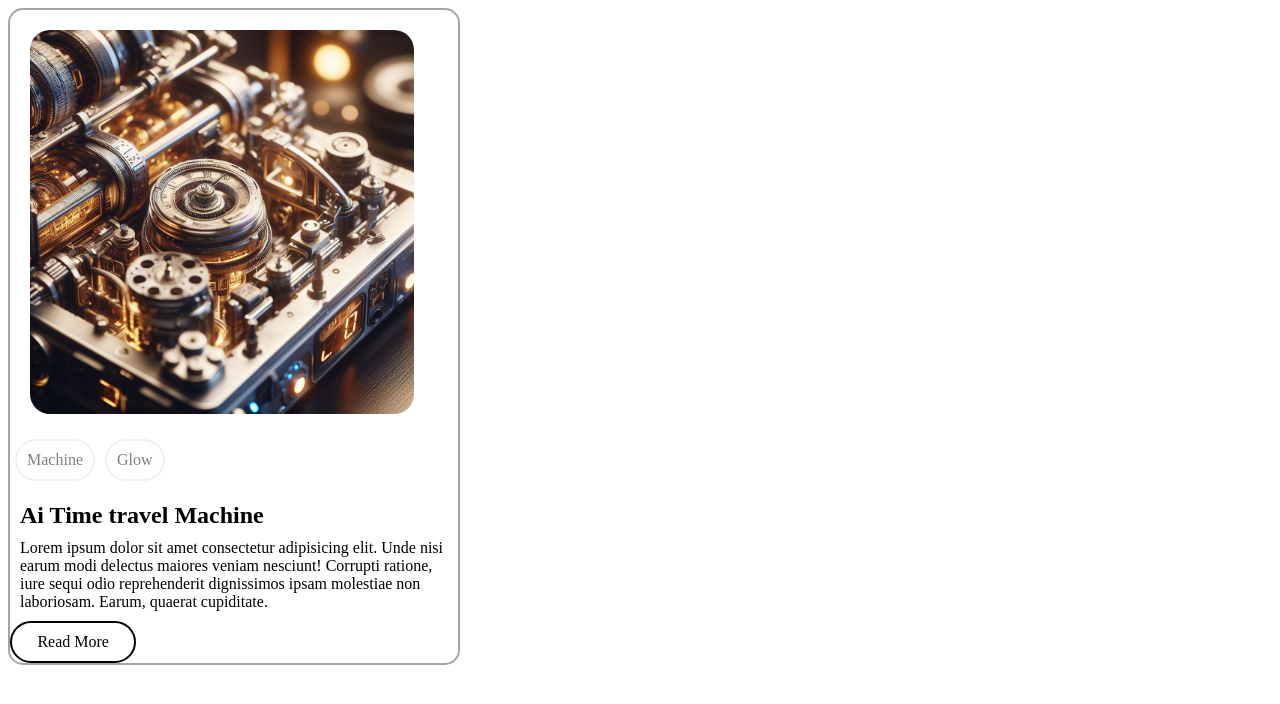
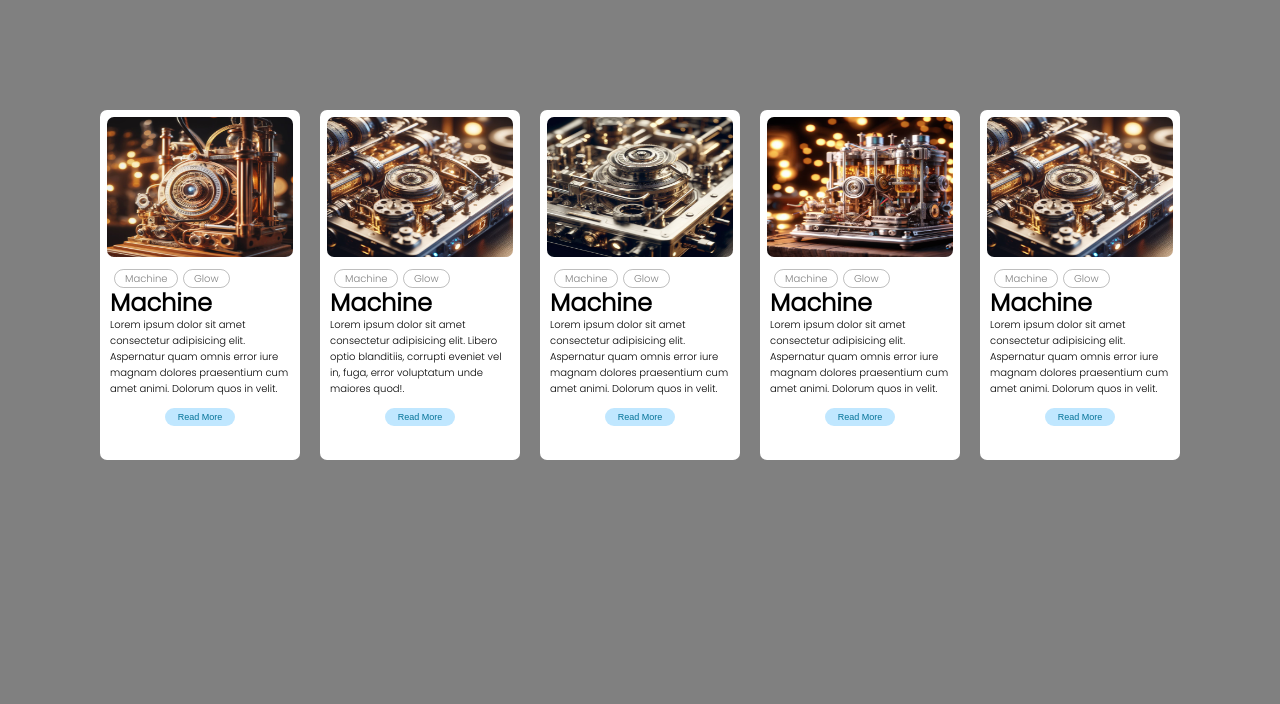
Before and after one commit to Jubayer-K/learn-css, a plain HTML site: page practice3.html in a window 1280 px wide. Drawn offline with Linux system fonts and the light colour scheme.

Commit message:
finished card design

```diff
--- a/practice3.html
+++ b/practice3.html
@@ -4,94 +4,195 @@
 <head>
     <meta charset="UTF-8">
     <meta name="viewport" content="width=device-width, initial-scale=1.0">
-    <title>Image Card Exercise</title>
+    <title>Practice 3 </title>
     <style>
-        .container {
-            border: 2px solid rgba(91, 91, 91, 0.544);
-            width: 35vw;
-            border-radius: 15px;
+        @import url('https://fonts.googleapis.com/css2?family=Poppins:wght@300&display=swap');
+
+        * {
+            margin: 0;
+            padding: 0;
+        }
+
+        body {
+            background-color: grey;
+            display: flex;
+            margin-top: 100px;
+            justify-content: center;
+        }
+
+        .card {
+            background-color: white;
+            width: 200px;
+            height: 350px;
+            border-radius: 7px;
+            margin: 10px;
+            transition: all 0.5s;
+        }
+
+        body .card:hover {
+            box-shadow: 10px 10px 30px 0px rgba(255, 255, 255, 0.641);
+            background-color: rgb(68, 66, 66);
+            color: white;
+            transform: scale(1.12);
+        }
+
+        .image {
+            display: flex;
+            padding: 7px 7px 7px 7px;
+        }
+
+        .image img {
+            border-radius: 7px;
+        }
+
+        .content h2 {
+            font-family: 'Poppins', sans-serif;
+            padding: 1px 10px;
+            margin-top: -5px;
+            margin-bottom: -5px;
+        }
+
+        .content p {
+            font-size: 10px;
+            padding: 1px 10px;
+            font-family: 'Poppins', sans-serif;
+        }
+
+        .capsules {
+            padding: 0 14px;
+            font-family: 'Poppins', sans-serif;
 
         }
 
-        .image img {
-            height: 30vw;
-            display: flex;
-            justify-content: center;
-            margin: 20px;
-            margin-top: 20px;
-            border-radius: 20px;
-        }
-
-        .tags ul {
-            list-style: none;
-            display: flex;
-            padding-left: 0px;
-        }
-
-        .tags ul li {
-            margin: 5px;
-            border: 2px solid rgba(139, 139, 139, 0.135);
-            padding: 10px;
-            border-radius: 40px;
-            color: gray;
+        .capsules span {
+            border: 1px solid rgba(0, 0, 0, 0.256);
+            padding: 1px 10px;
+            border-radius: 10px;
+            font-size: 10px;
+            color: grey;
 
         }
 
-        .tags ul li:hover {
+        .capsules span:hover {
             color: black;
-            border: 2px solid #000;
-
+            border: 1px solid rgb(80, 79, 79);
+            background-color: grey;
+            cursor: pointer;
         }
 
-        .readMoreBtn {
-            display: flex;
-            justify-content: center;
-            padding: 10px;
-            border-radius: 30px;
-            border: 2px solid #000;
-            width: 8vw;
+        .button {
+            text-align: center;
         }
 
-        .heading h1 {
-            margin: 10px;
+        .button button {
+            padding: 4px 13px;
+            border-radius: 20px;
+            font-size: 9px;
+            border: none;
+            background-color: rgba(0, 157, 255, 0.248);
+            color: rgb(4, 116, 153);
+            margin-top: 10px;
         }
 
-        .paragraph p {
-            margin: 10px;
+        .button button:hover {
+            background-color: rgba(0, 157, 255, 0.631);
+            color: rgb(0, 0, 0);
+            cursor: pointer;
         }
     </style>
 </head>
 
 <body>
-    <section>
-        <div class="container">
+    <div class="card">
         <div class="image">
-                <img src="asstes/pic1.jpg" alt="Machine Image">
+            <img width="190px" height="140px" src="asstes/pic (1).jpg" alt="Time Travel machine">
         </div>
-            <div class="tags">
-                <ul>
-                    <li>Machine</li>
-                    <li>Glow</li>
-                </ul>
+        <div class="capsules">
+            <span>Machine</span>
+            <span>Glow</span>
         </div>
-            <div class="heading">
-                <h1>Ai Time travel Machine</h1>
+        <div class="content">
+            <h2>Machine</h2>
+            <p>Lorem ipsum dolor sit amet consectetur adipisicing elit. Aspernatur quam omnis error iure magnam dolores
+                praesentium cum amet animi. Dolorum quos in velit.</p>
         </div>
-            <div class="paragraph">
-                <p>
-                    Lorem ipsum dolor sit amet consectetur adipisicing elit. Unde nisi earum modi delectus maiores
-                    veniam
-                    nesciunt! Corrupti ratione, iure sequi odio reprehenderit dignissimos ipsam molestiae non
-                    laboriosam.
-                    Earum, quaerat cupiditate.
-                </p>
+        <div class="button">
+            <button>Read More</button>
         </div>
-            <div class="readMoreBtn">
-                Read More
+
     </div>
+    <div class="card">
+        <div class="image">
+            <img width="190px" height="140px" src="asstes/pic (2).jpg" alt="Time Travel machine">
         </div>
+        <div class="capsules">
+            <span>Machine</span>
+            <span>Glow</span>
         </div>
-    </section>
+        <div class="content">
+            <h2>Machine</h2>
+            <p>Lorem ipsum dolor sit amet consectetur adipisicing elit. Libero optio blanditiis, corrupti eveniet vel
+                in, fuga, error voluptatum unde maiores quod!.</p>
+        </div>
+        <div class="button">
+            <button>Read More</button>
+        </div>
+
+    </div>
+    <div class="card">
+        <div class="image">
+            <img width="190px" height="140px" src="asstes/pic (3).jpg" alt="Time Travel machine">
+        </div>
+        <div class="capsules">
+            <span>Machine</span>
+            <span>Glow</span>
+        </div>
+        <div class="content">
+            <h2>Machine</h2>
+            <p>Lorem ipsum dolor sit amet consectetur adipisicing elit. Aspernatur quam omnis error iure magnam dolores
+                praesentium cum amet animi. Dolorum quos in velit.</p>
+        </div>
+        <div class="button">
+            <button>Read More</button>
+        </div>
+
+    </div>
+    <div class="card">
+        <div class="image">
+            <img width="190px" height="140px" src="asstes/pic (4).jpg" alt="Time Travel machine">
+        </div>
+        <div class="capsules">
+            <span>Machine</span>
+            <span>Glow</span>
+        </div>
+        <div class="content">
+            <h2>Machine</h2>
+            <p>Lorem ipsum dolor sit amet consectetur adipisicing elit. Aspernatur quam omnis error iure magnam dolores
+                praesentium cum amet animi. Dolorum quos in velit.</p>
+        </div>
+        <div class="button">
+            <button>Read More</button>
+        </div>
+
+    </div>
+    <div class="card">
+        <div class="image">
+            <img width="190px" height="140px" src="asstes/pic (5).jpg" alt="Time Travel machine">
+        </div>
+        <div class="capsules">
+            <span>Machine</span>
+            <span>Glow</span>
+        </div>
+        <div class="content">
+            <h2>Machine</h2>
+            <p>Lorem ipsum dolor sit amet consectetur adipisicing elit. Aspernatur quam omnis error iure magnam dolores
+                praesentium cum amet animi. Dolorum quos in velit.</p>
+        </div>
+        <div class="button">
+            <button>Read More</button>
+        </div>
+
+    </div>
 
 </body>
 
```
Also changed, not shown: cssMediaQueries.html (added, +57 -0 lines), asstes/pic (1).jpg (added), asstes/pic (2).jpg (renamed from asstes/pic1.jpg), asstes/pic (3).jpg (added), asstes/pic (4).jpg (added), asstes/pic (5).jpg (added). Lines whose indentation alone changed are shown as unchanged.
